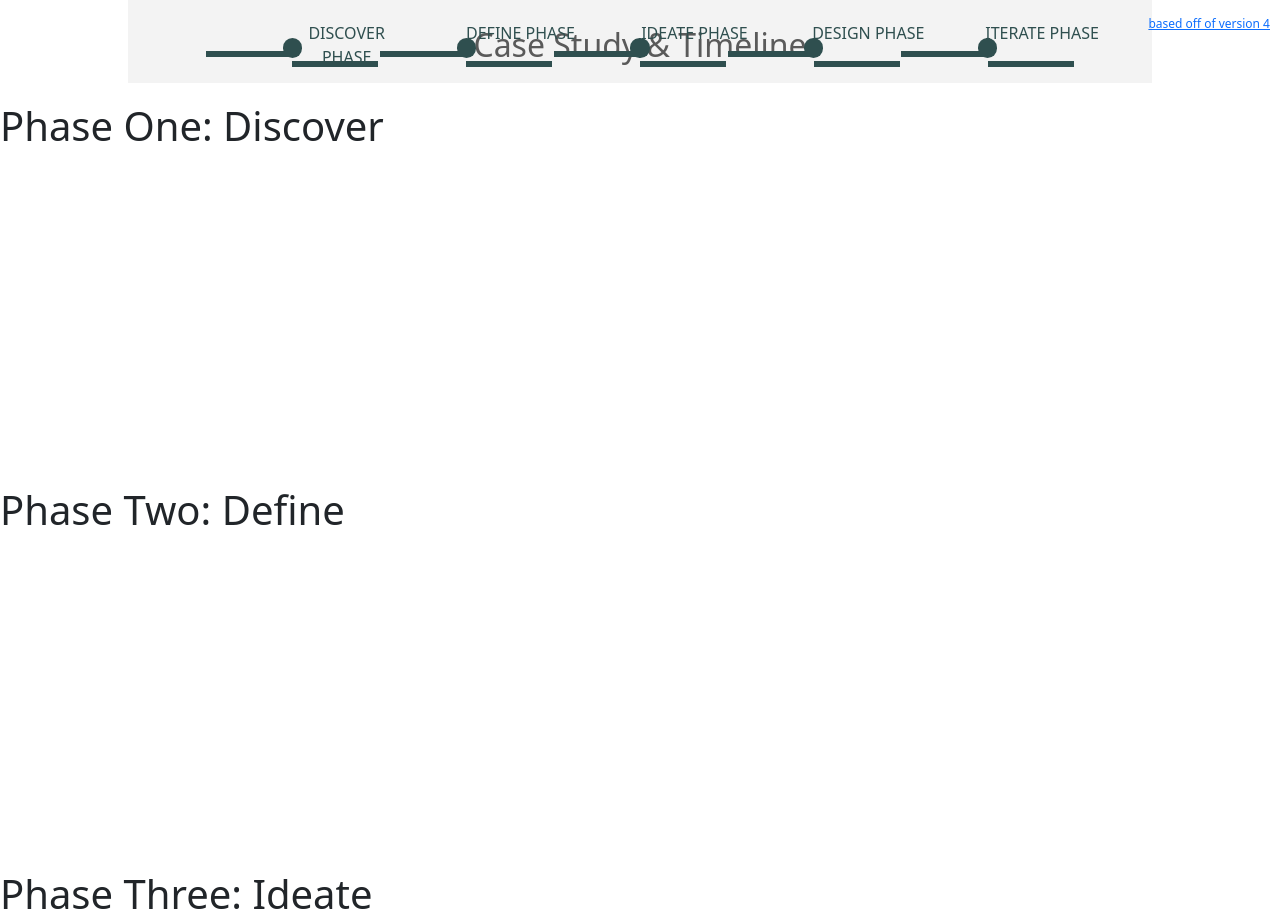
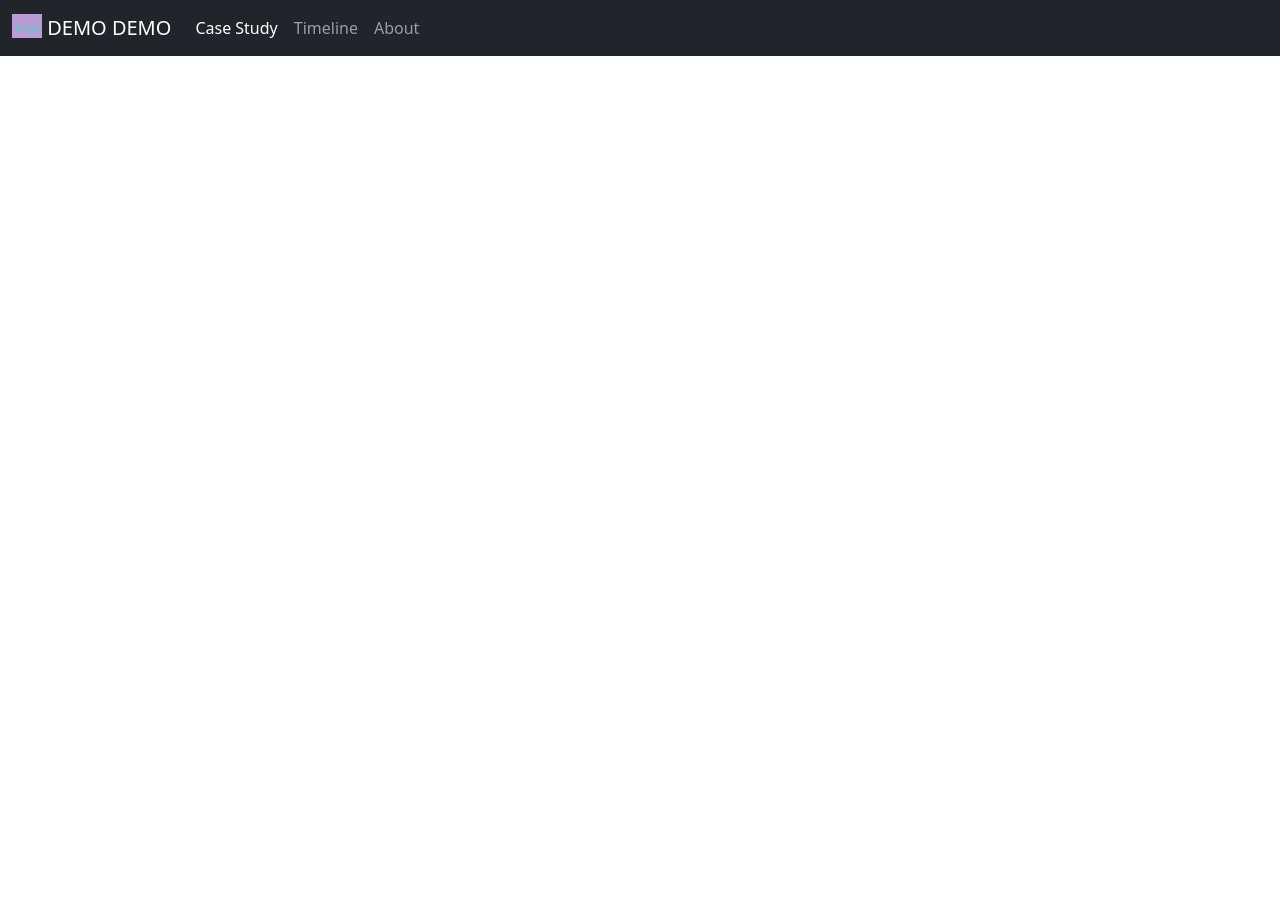
Before and after one commit to same-ux-bee/CaseStudy, a plain HTML site: page index.html in a window 1280 px wide. Shown: the top 921 px of the page. After the commit the page ends 800 px from the top, so only its background shows below. Drawn offline with nearby package versions, Linux system fonts and the light colour scheme.

Commit message:
added timeline page

```diff
--- a/index.html
+++ b/index.html
@@ -3,59 +3,40 @@
   <head>
     <meta charset="utf-8">
     <meta name="viewport" content="width=device-width, initial-scale=1">
-    <title>Case Study & Timeline</title>
+    <title>Case Study Demo</title>
     <link href="https://cdn.jsdelivr.net/npm/bootstrap@5.2.0/dist/css/bootstrap.min.css" rel="stylesheet" integrity="sha384-gH2yIJqKdNHPEq0n4Mqa/HGKIhSkIHeL5AyhkYV8i59U5AR6csBvApHHNl/vI1Bx" crossorigin="anonymous">
     <link rel="stylesheet" href="css/styles.css">
 </head>
     <body>
-    <section id="timeline">
-        <h1>Case Study & Timeline</h1>
-        <div>
-            <a href="#discoverPhase" class="TLDot phase1">
-                <p class="label">Discover Phase</p>
-            </a>
+        <nav class="navbar  navbar-dark navbar-expand-lg bg-dark fixed-top">
+            <div class="container-fluid">
+                <a class="navbar-brand" href="#">
+                    <img src="/images/placeholder_logo_250.png" alt="" width="30" height="24" class="d-inline-block align-text-top">
+                    DEMO DEMO
+                </a>
+              <button class="navbar-toggler" type="button" data-bs-toggle="collapse" data-bs-target="#navbarSupportedContent" aria-controls="navbarSupportedContent" aria-expanded="false" aria-label="Toggle navigation">
+                <span class="navbar-toggler-icon"></span>
+              </button>
+              <div class="collapse navbar-collapse" id="navbarSupportedContent">
+                <ul class="navbar-nav me-auto mb-2 mb-lg-0">
+                  <li class="nav-item">
+                    <a class="nav-link active" aria-current="page" href="index.html">Case Study</a>
+                  </li>
+                  <li class="nav-item">
+                    <a class="nav-link" href="timeline_OG.html">Timeline</a>
+                  </li>
+                  <li class="nav-item">
+                    <a class="nav-link">About</a>
+                  </li>
+                </ul>
+              </div>
+            </div>
+          </nav>
 
-            <a href="#definePhase" class="TLDot phase2">
-                <p class="label">Define Phase</p>
-            </a>
 
-            <a href="#ideatePhase" class="TLDot phase3">
-                <p class="label">Ideate Phase</p>
-            </a>
 
-            <a href="#designPhase" class="TLDot phase4">
-                <p class="label">Design Phase</p>
-            </a>
 
-            <a href="#iteratePhase" class="TLDot phase5">
-                <p class="label">Iterate Phase</p>
-            </a>
-            <h3 class="phase1">Emapthy phase summary/tagline.</h3>
-            <h3 class="phase2">Define phase summary/tagline.</h3>
-            <h3 class="phase3">Ideate phase summary/tagline.</h3>
-            <h3 class="phase4">Prototype phase summary/tagline.</h3>
-            <h3 class="phase5">Test phase summary/tagline.</h3>
-        </div>
-    </section>
-    <section id="discoverPhase" class="phaseSection">
-        <h1>Phase One: Discover</h1>
-    </section>
-    <section id="definePhase" class="phaseSection">
-        <h1>Phase Two: Define</h1>
-    </section>
-    <section id="ideatePhase" class="phaseSection">
-        <h1>Phase Three: Ideate</h1>
-    </section>
-    <section id="designPhase" class="phaseSection">
-        <h1>Phase Four: Design</h1>
-    </section>
-    <section id="iteratePhase" class="phaseSection">
-        <h1>Phase Five: Iterate</h1>
-    </section>
 
-    <div style="position: absolute; top: 15px; right: 10px; font-size: 12px">
-    <a href="https://codepen.io/cjl750/pen/MXvYmg">based off of version 4</a>
-    </div>
 
     </body>
     <script src="https://cdn.jsdelivr.net/npm/bootstrap@5.2.0/dist/js/bootstrap.bundle.min.js" integrity="sha384-A3rJD856KowSb7dwlZdYEkO39Gagi7vIsF0jrRAoQmDKKtQBHUuLZ9AsSv4jD4Xa" crossorigin="anonymous"></script>
```
Also changed, not shown: timeline_OG.html (added, +86 -0 lines).
